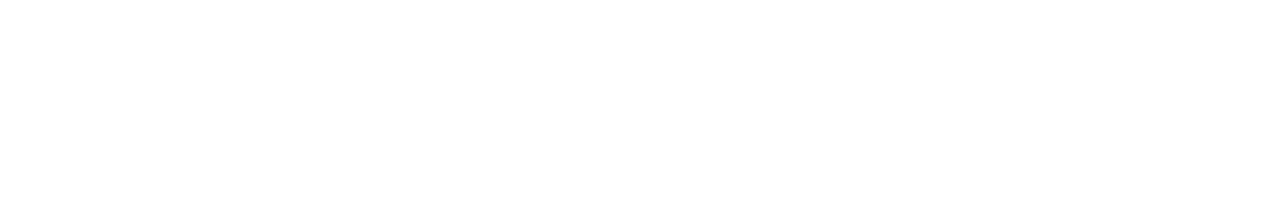
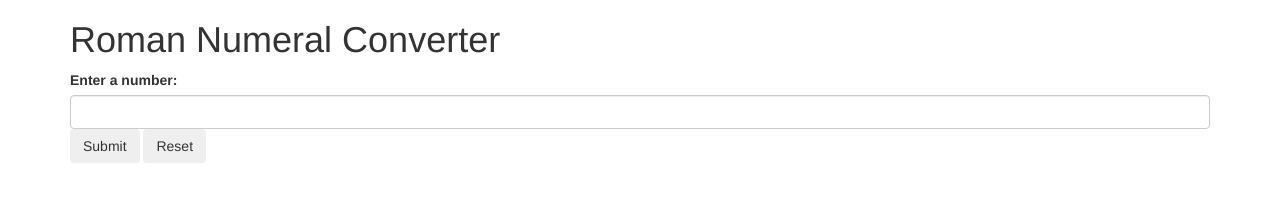
Before and after one commit to sethpkendall/Roman-Numeral-Converter, a plain HTML site: page index.html in a window 1280 px wide. Drawn offline with Linux system fonts and the light colour scheme.

Commit message:
add content to html file

```diff
--- a/index.html
+++ b/index.html
@@ -5,9 +5,22 @@
     <link rel="stylesheet" href="css/styles.css" media="screen" title="no title" charset="utf-8">
     <script src="js/jquery-3.1.0.js"></script>
     <script src="js/scripts.js"></script>
-    <title></title>
+    <title>Roman Numeral Converter</title>
   </head>
   <body>
-    <h1></h1>
+    <div class="container">
+      <h1>Roman Numeral Converter</h1>
+      <div id="input">
+        <form>
+          <label for="number">Enter a number:</label>
+          <input id="number" class="form-control" type="number" required="required">
+          <button type="submit" class="btn" id="submit">Submit</button>
+          <button type="reset" class="btn" id="reset">Reset</button>
+        </form>
+      </div>
+      <div id="output">
+        <p><span id="conversion"></span></p>
+      </div>
+    </div>
   </body>
 </html>
```
